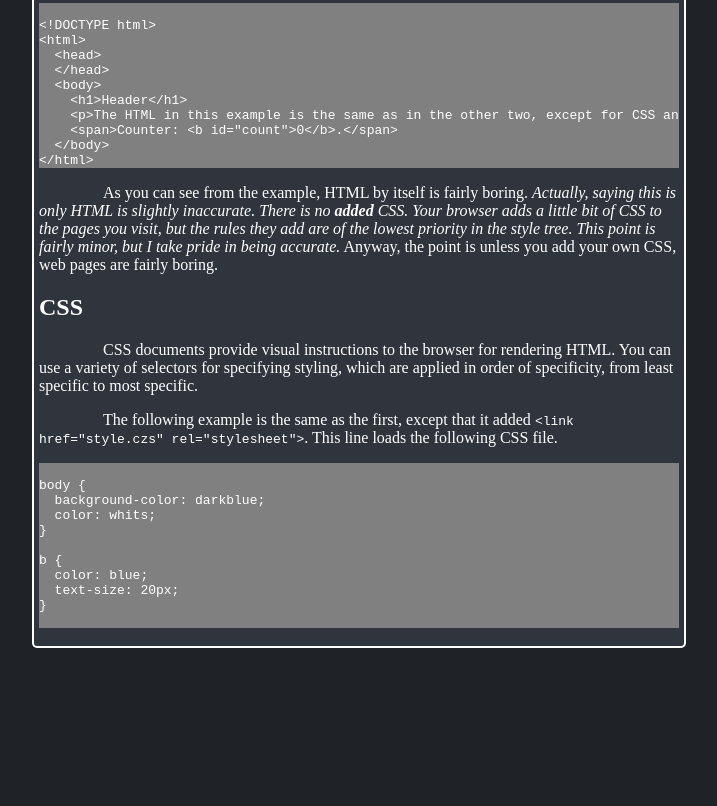
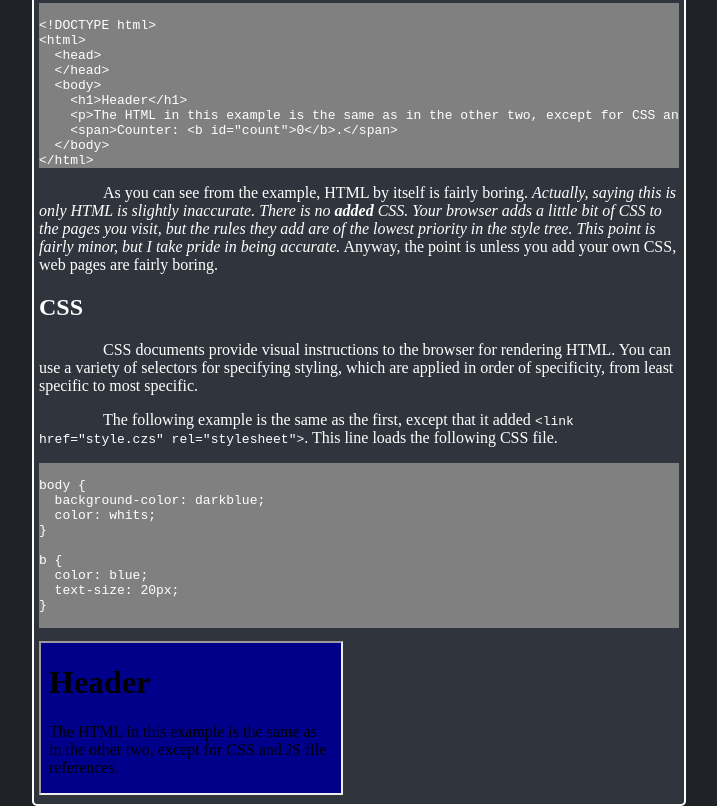
Before and after one commit to AdamRaichu/web-tutorial, a plain HTML site: page index.html in a window 1280 px wide. Shown: the part 501-1307 px from the top of the page, without its empty margins (281-998 px from the left). Before the commit the page ends 1149 px from the top, so only its background shows below. Drawn offline with Linux system fonts and the light colour scheme.

Commit message:
Update index.html

```diff
--- a/index.html
+++ b/index.html
@@ -32,7 +32,8 @@
       <h2 id="intro-css">CSS</h2>
       <p>CSS documents provide visual instructions to the browser for rendering HTML. You can use a variety of selectors for specifying styling, which are applied in order of specificity, from least specific to most specific.</p>
       <p>The following example is the same as the first, except that it added <code id="code-ex2-inline">loading...</code>. This line loads the following CSS file.</p>
-      <pre><code id= "code-ex2-main">loading...</code></pre>
+      <pre><code id="code-ex2-main">loading...</code></pre>
+      <iframe src="examples/intro/html-css/"></iframe>
     </div>
     <div id="sidebar-right"></div>
   </body>
```
